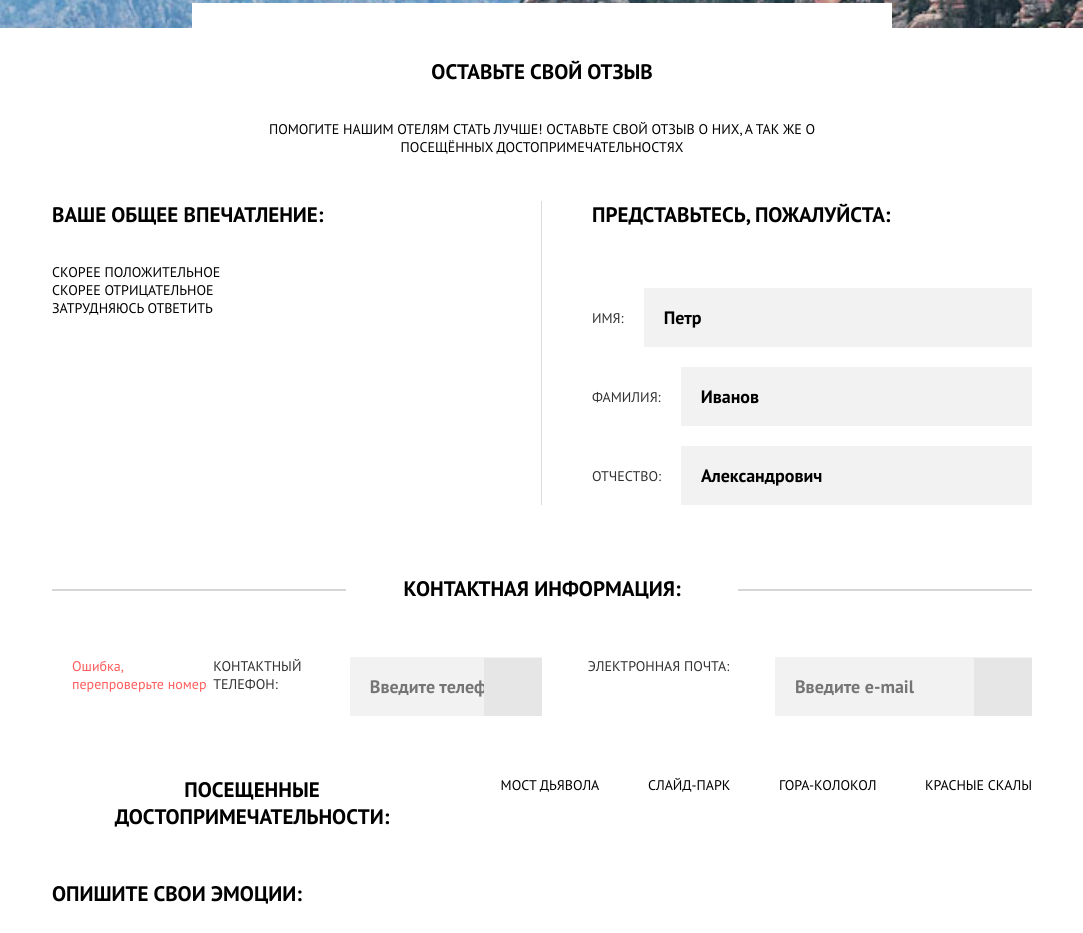
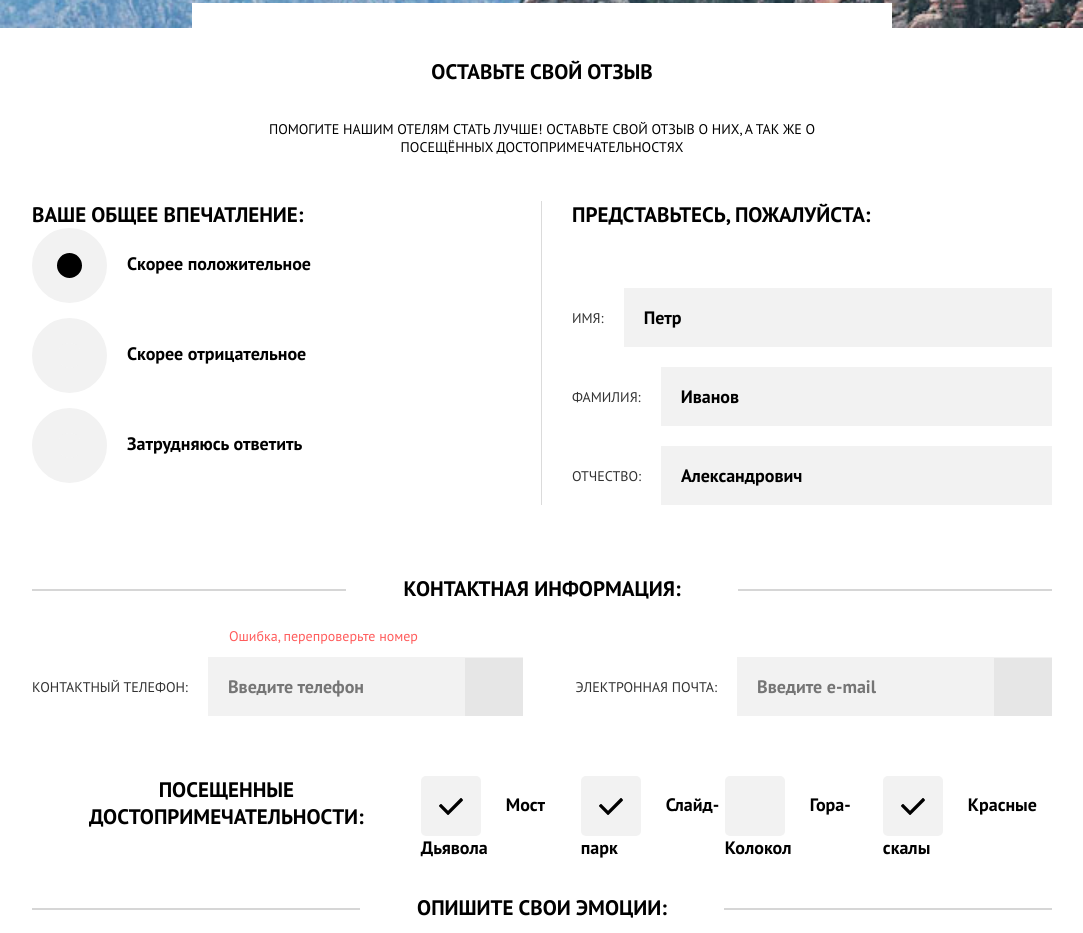
Before and after one commit to AllaDemidova/87790-sedona, a website: page form.html in a window 1280 px wide. Shown: the part 327-1260 px from the top of the page, without its empty margins (98-1181 px from the left). Drawn offline with nearby package versions, Linux system fonts and the light colour scheme; files that its build step writes are made by us from their sources; files whose address does not match are found by name.

Commit message:
доделан блок контактной информации

```diff
--- a/form.html
+++ b/form.html
@@ -73,48 +73,52 @@
         </div>
       </fieldset>
       <fieldset class="impression fieldset">
-        <h2 class="title form__title">Ваше общее впечатление:</h2>
-        <div class="impression-fieldset__field-wrapper">
+        <div class="impression__title fieldset__title">
+          <span>Ваше общее впечатление:</span>
+        </div>
+        <div class="impression__field-wrapper">
           <input type="radio" id="impression1" name="impression1" value="1" checked />
-          <label class="impression-fieldset__label" for="impression1">Скорее положительное</label>
+          <label class="impression__label" for="impression1">Скорее положительное</label>
         </div>
-        <div class="impression-fieldset__field-wrapper">
+        <div class="impression__field-wrapper">
           <input type="radio" id="impression2" name="impression2" value="2" />
-          <label class="impression-fieldset__label" for="impression2">Скорее отрицательное</label>
+          <label class="impression__label" for="impression2">Скорее отрицательное</label>
         </div>
-        <div class="impression-fieldset__field-wrapper">
+        <div class="impression__field-wrapper">
           <input type="radio" id="impression3" name="impression3" value="3" />
-          <label class="impression-fieldset__label" for="impression3">Затрудняюсь ответить</label>
+          <label class="impression__label" for="impression3">Затрудняюсь ответить</label>
         </div>
       </fieldset>
       <fieldset class="attraction fieldset">
         <div class="attraction__title fieldset__title fieldset__title--centred">
           <span>Посещенные достопримечательности:</span>
         </div>
-        <div class="attraction-fieldset__field-wrapper">
+        <div class="attraction__field-wrapper">
             <input id="attraction1" type="checkbox" checked />
-            <label class="attraction-fieldset__lable" for="attraction1">Мост Дьявола</label>
+            <label class="attraction__lable" for="attraction1">Мост Дьявола</label>
           </div>
-        <div class="attraction-fieldset__field-wrapper">
+        <div class="attraction__field-wrapper">
             <input id="attraction2" type="checkbox" checked />
-            <label class="attraction-fieldset__lable" for="attraction2">Слайд-парк</label>
+            <label class="attraction__lable" for="attraction2">Слайд-парк</label>
           </div>
-        <div class="attraction-fieldset__field-wrapper">
+        <div class="attraction__field-wrapper">
           <input id="attraction3" type="checkbox" />
-          <label class="attraction-fieldset__lable" for="attraction3">Гора-Колокол</label>
+          <label class="attraction__lable" for="attraction3">Гора-Колокол</label>
         </div>
-        <div class="attraction-fieldset__field-wrapper">
+        <div class="attraction__field-wrapper">
           <input id="attraction4" type="checkbox" checked />
-          <label class="attraction-fieldset__lable" for="attraction4">Красные скалы</label>
+          <label class="attraction__lable" for="attraction4">Красные скалы</label>
         </div>
       </fieldset>
       <fieldset class="feelings fieldset">
-        <h2 class="title form__title">Опишите свои эмоции:</h2>
+        <div class="attraction__title fieldset__title fieldset__title--centred">
+          <span>Опишите свои эмоции:</span>
+        </div>
         <textarea placeholder="Опишите подробно все свои восторги"></textarea>
       </fieldset>
       <div class="submit fieldset">
-        <input class="button submit-fieldset__button" type="submit" value="ОТПРАВИТЬ ОТЗЫВ" />
-        <span class="submit-fieldset__required-note">* — обязательные поля</span>
+        <input class="button submit__button" type="submit" value="ОТПРАВИТЬ ОТЗЫВ" />
+        <span class="submit__required-note">* — обязательные поля</span>
       </div>
     </form>
   </div>
--- a/less/contacts.less
+++ b/less/contacts.less
@@ -25,6 +25,9 @@
     @media @tablet-width {
       flex-wrap: wrap;
     }
+    @media @desktop-width{
+      justify-content: space-between;
+    }
   }
 
   &__field-wrapper{
@@ -41,9 +44,13 @@
       justify-content: space-between;
     }
 
-    @media @desktop-width{
-      flex-basis: 50%;
-      flex-wrap: nowrap;
+    @media @desktop-width {
+     flex-basis: auto;
+      justify-content: flex-start;
+
+     /*&:last-child {
+        justify-content: flex-end;
+      }*/
     }
 
     &:not(:last-child){
@@ -57,20 +64,15 @@
         margin: 0;
       }
     }
-    &:last-child{
-      @desktop-width{
-      justify-content: flex-end;
-    }
-    }
   }
 
   &__label{
     .label();
-    .inline-middle();
     margin: 0 0 10px 20px;
 
     @media @desktop-width{
       margin: 0 20px 0 0;
+      align-self: center;
     }
   }
 
@@ -86,7 +88,8 @@
     }
     @media @desktop-width {
       .inline-middle();
-      width: 257px;
+      width: 315px;
+      order:0;
     }
 
     &:after{
@@ -112,8 +115,10 @@
       margin: 0 0 15px 0;
     }
     @media @desktop-width {
-      margin: 0 0 10px 20px;
-      order: -1;
+      margin: 0;
+      position: absolute;
+      top:-30px;
+      right: 105px;
     }
   }
 }
--- a/less/fieldset.less
+++ b/less/fieldset.less
@@ -9,7 +9,7 @@
     flex-basis: 100%;
   }
   @media @tablet-width {
-    padding: 0 50px;
+    padding: 0 30px;
   }
 
   &__title{
```
